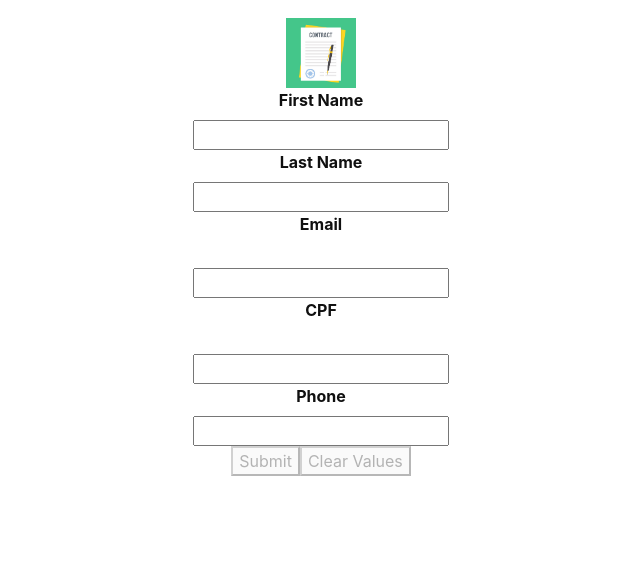
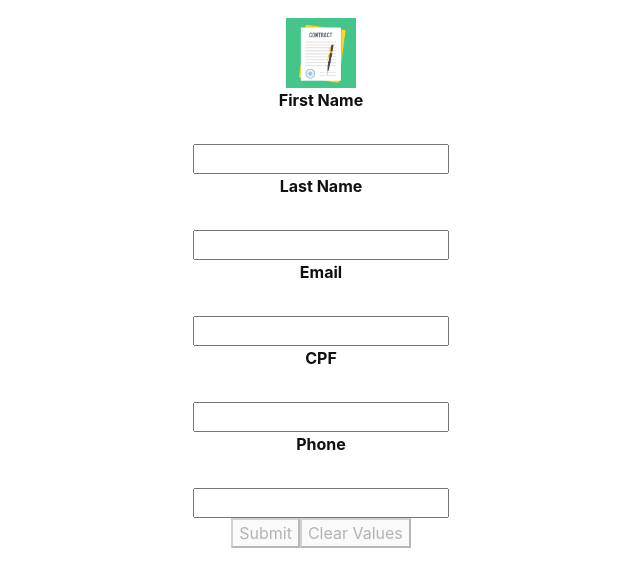
Before and after one commit to ypedroo/contracts, a React (Create React App) app: page /parts in a window 1280 px wide. Shown: the top 586 px of the page, without its empty margins (319-959 px from the left). Built offline with nearby package versions, Linux system fonts and the light colour scheme.

Commit message:
Adding render component function to all input

```diff
--- a/src/pages/PartForm.js
+++ b/src/pages/PartForm.js
@@ -44,14 +44,10 @@ class PartForm extends Component {
     }
 
     email = value =>
-        value && !/^[A-Z0-9._%+-]+@[A-Z0-9.-]+\.[A-Z]{2,4}$/i.test(value) ?
-            'Invalid email address' : undefined;
+        value && !/^[A-Z0-9._%+-]+@[A-Z0-9.-]+\.[A-Z]{2,4}$/i.test(value) ? 'Invalid email address' : undefined;
 
     cpf = value =>
-            // eslint-disable-next-line no-useless-escape
-            value && /^\d{3}\.\d{3}\.\d{3}\-\d{2}$/
-            .test(value) ?
-                'Invalid CPF': undefined;
+            value && /^[0-9]{3}.?[0-9]{3}.?[0-9]{3}-?[0-9]{2}/.test(value) ? 'Invalid CPF': undefined;
 
 
     renderField = ({ input, label, type, meta: { touched, error, warning } }) => (
@@ -77,7 +73,7 @@ class PartForm extends Component {
                         <div>
                             <Field
                                 name="name"
-                                component="input"
+                                component={this.renderField}
                                 className="inputField"
                                 type="text"
                             />
@@ -89,7 +85,7 @@ class PartForm extends Component {
                             <Field
                                 name="lastName"
                                 className="inputField"
-                                component="input"
+                                component={this.renderField}
                                 type="text"
                             />
                         </div>
@@ -123,7 +119,7 @@ class PartForm extends Component {
                         <div>
                             <Field
                                 name="phone"
-                                component="input"
+                                component={this.renderField}
                                 type="number"
                                 className="inputField"
                             />
```
